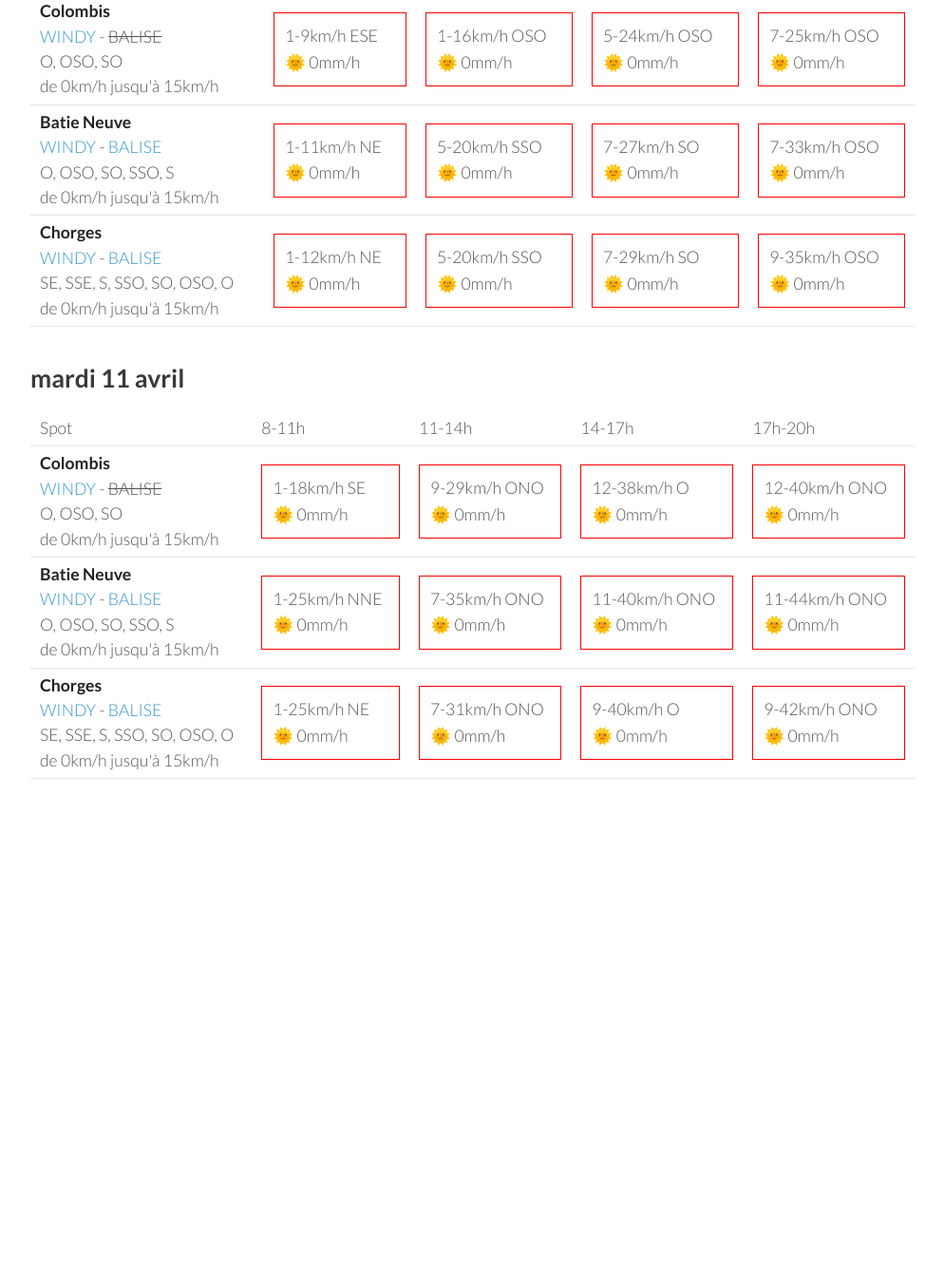
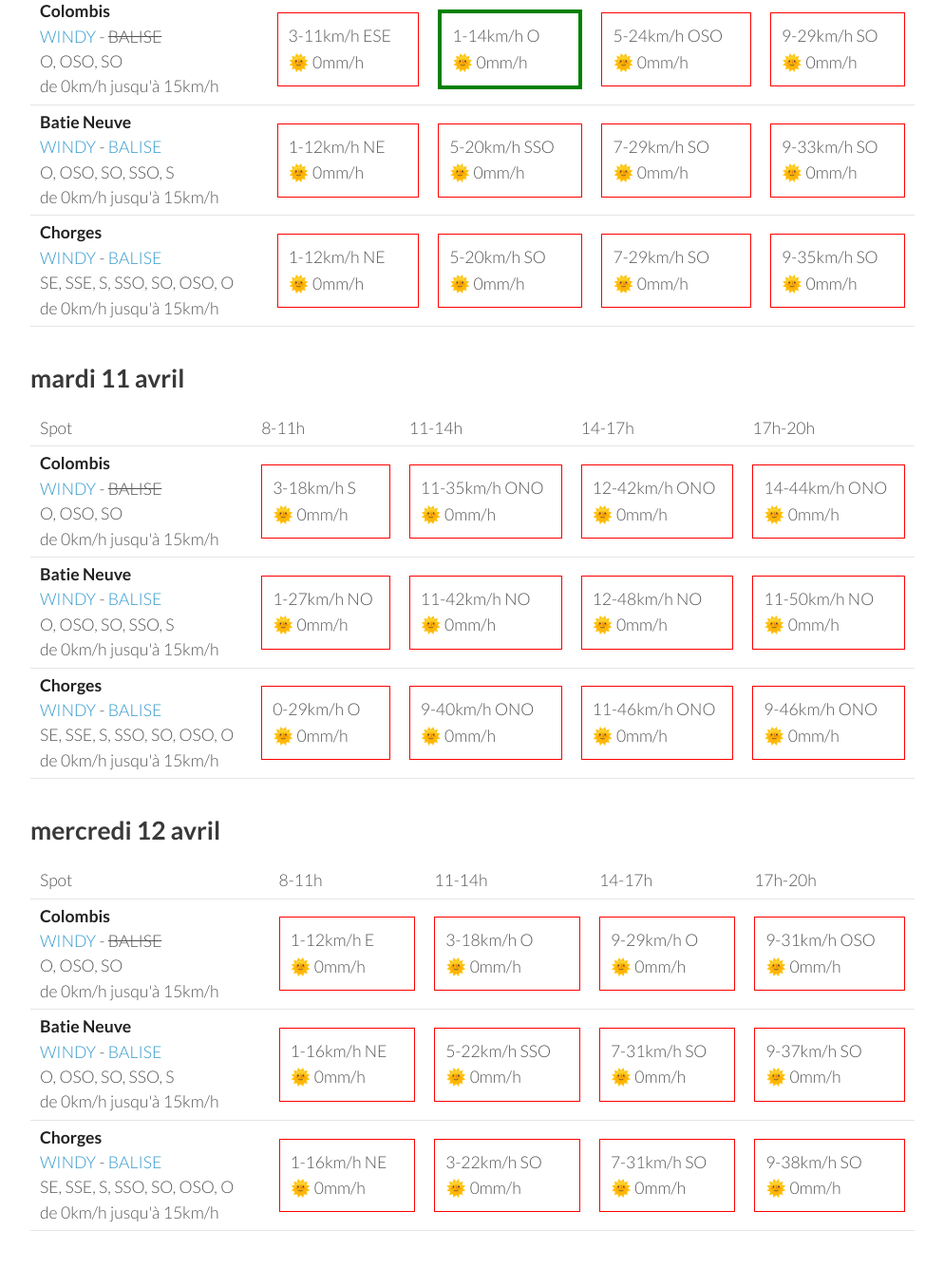
Before and after one commit to parapente-dans-le-nord/parapente-dans-le-nord.github.io, a Jekyll site: the page built from saint_andre.markdown, in a window 1280 px wide and 1400 px high, scrolled down 1801 px. Shown: the top 1335 px of the window at 95% size, without its empty margins (26-1020 px from the left). Built offline with Jekyll 4.4.1, drawn with Linux system fonts in a browser that asks for light colours; before the commit the page ends 2749 px from its top, so only the background shows below that; some of the changed text lies outside the part shown.

Commit message:
update index.markdown

```diff
--- a/saint_andre.markdown
+++ b/saint_andre.markdown
@@ -22,33 +22,30 @@ page mise à jour le vendredi 07 avril 06:36
       <td>17h-20h</td>
     </tr>
 <tr>
-        <td><strong>Colombis</strong><br><a href="https://windy.com/44.494/6.216?44.559,6.262,10">WINDY</a> - <span class="no-balise"> BALISE </span><br> <span class="vent-favorable">O, OSO, SO</span><br><span class="force-vent">de 0km/h jusqu'à 15km/h</span> </td>
+        <td><strong>Chorges</strong><br><a href="https://windy.com/44.578/6.280?44.559,6.262,10">WINDY</a> - <span class=""><a href="https://www.openwindmap.org/PP554">BALISE</a> </span><br> <span class="vent-favorable">SE, SSE, S, SSO, SO, OSO, O</span><br><span class="force-vent">de 0km/h jusqu'à 15km/h</span> </td>
 
-            <td><div class="not-flyable"><p>3-5km/h N</p><p>🌞 0mm/h</p></div></td>
-            <td><div class="not-flyable"><p>5-16km/h ONO</p><p>🌞 0mm/h</p></div></td>
-            <td><div class="not-flyable"><p>9-27km/h O</p><p>🌞 0mm/h</p></div></td>
-            <td><div class="not-flyable"><p>14-44km/h NNO</p><p>🌞 0mm/h</p></div></td>
-
+            <td><div class="not-flyable"><p>0-0km/h NA</p><p>🌧️ 0mm/h</p></div></td>
+            <td><div class="flyable"><p>5-14km/h S</p><p>🌞 0mm/h</p></div></td>
+            <td><div class="not-flyable"><p>16-38km/h ONO</p><p>🌞 0mm/h</p></div></td>
+            <td><div class="not-flyable"><p>24-50km/h NO</p><p>🌞 0mm/h</p></div></td>
 
     </tr>
 <tr>
         <td><strong>Batie Neuve</strong><br><a href="https://windy.com/44.584/6.236?44.559,6.262,10,m:eTtagly">WINDY</a> - <span class=""><a href="https://www.openwindmap.org/PP554">BALISE</a> </span><br> <span class="vent-favorable">O, OSO, SO, SSO, S</span><br><span class="force-vent">de 0km/h jusqu'à 15km/h</span> </td>
 
-            <td><div class="not-flyable"><p>3-7km/h NNE</p><p>🌞 0mm/h</p></div></td>
+            <td><div class="not-flyable"><p>0-0km/h NA</p><p>🌧️ 0mm/h</p></div></td>
             <td><div class="not-flyable"><p>9-25km/h NO</p><p>🌞 0mm/h</p></div></td>
             <td><div class="not-flyable"><p>16-42km/h ONO</p><p>🌞 0mm/h</p></div></td>
-            <td><div class="not-flyable"><p>22-59km/h NO</p><p>🌞 0mm/h</p></div></td>
-
+            <td><div class="not-flyable"><p>20-55km/h NO</p><p>🌞 0mm/h</p></div></td>
 
     </tr>
 <tr>
-        <td><strong>Chorges</strong><br><a href="https://windy.com/44.578/6.280?44.559,6.262,10">WINDY</a> - <span class=""><a href="https://www.openwindmap.org/PP554">BALISE</a> </span><br> <span class="vent-favorable">SE, SSE, S, SSO, SO, OSO, O</span><br><span class="force-vent">de 0km/h jusqu'à 15km/h</span> </td>
+        <td><strong>Colombis</strong><br><a href="https://windy.com/44.494/6.216?44.559,6.262,10">WINDY</a> - <span class="no-balise"> BALISE </span><br> <span class="vent-favorable">O, OSO, SO</span><br><span class="force-vent">de 0km/h jusqu'à 15km/h</span> </td>
 
-            <td><div class="not-flyable"><p>1-5km/h NNE</p><p>🌞 0mm/h</p></div></td>
-            <td><div class="not-flyable"><p>7-20km/h OSO</p><p>🌞 0mm/h</p></div></td>
-            <td><div class="not-flyable"><p>18-38km/h ONO</p><p>🌞 0mm/h</p></div></td>
-            <td><div class="not-flyable"><p>24-51km/h NO</p><p>🌞 0mm/h</p></div></td>
-
+            <td><div class="not-flyable"><p>0-0km/h NA</p><p>🌧️ 0mm/h</p></div></td>
+            <td><div class="not-flyable"><p>7-22km/h NO</p><p>🌞 0mm/h</p></div></td>
+            <td><div class="not-flyable"><p>9-29km/h ONO</p><p>🌞 0mm/h</p></div></td>
+            <td><div class="not-flyable"><p>14-42km/h NO</p><p>🌞 0mm/h</p></div></td>
 
     </tr>
 
@@ -70,30 +67,30 @@ page mise à jour le vendredi 07 avril 06:36
 <tr>
         <td><strong>Batie Neuve</strong><br><a href="https://windy.com/44.584/6.236?44.559,6.262,10,m:eTtagly">WINDY</a> - <span class=""><a href="https://www.openwindmap.org/PP554">BALISE</a> </span><br> <span class="vent-favorable">O, OSO, SO, SSO, S</span><br><span class="force-vent">de 0km/h jusqu'à 15km/h</span> </td>
 
-            <td><div class="not-flyable"><p>5-9km/h NNE</p><p>🌞 0mm/h</p></div></td>
-            <td><div class="flyable"><p>5-12km/h SO</p><p>🌞 0mm/h</p></div></td>
+            <td><div class="not-flyable"><p>5-7km/h NNE</p><p>🌞 0mm/h</p></div></td>
+            <td><div class="flyable"><p>5-11km/h S</p><p>🌞 0mm/h</p></div></td>
             <td><div class="not-flyable"><p>11-25km/h OSO</p><p>🌞 0mm/h</p></div></td>
-            <td><div class="not-flyable"><p>11-25km/h NO</p><p>🌞 0mm/h</p></div></td>
+            <td><div class="not-flyable"><p>11-27km/h NO</p><p>🌞 0mm/h</p></div></td>
 
 
     </tr>
 <tr>
         <td><strong>Chorges</strong><br><a href="https://windy.com/44.578/6.280?44.559,6.262,10">WINDY</a> - <span class=""><a href="https://www.openwindmap.org/PP554">BALISE</a> </span><br> <span class="vent-favorable">SE, SSE, S, SSO, SO, OSO, O</span><br><span class="force-vent">de 0km/h jusqu'à 15km/h</span> </td>
 
-            <td><div class="not-flyable"><p>3-5km/h NE</p><p>🌞 0mm/h</p></div></td>
-            <td><div class="flyable"><p>5-11km/h SO</p><p>🌞 0mm/h</p></div></td>
-            <td><div class="not-flyable"><p>12-24km/h SO</p><p>🌞 0mm/h</p></div></td>
-            <td><div class="not-flyable"><p>11-27km/h O</p><p>🌞 0mm/h</p></div></td>
+            <td><div class="not-flyable"><p>1-5km/h NE</p><p>🌞 0mm/h</p></div></td>
+            <td><div class="flyable"><p>3-11km/h SSO</p><p>🌞 0mm/h</p></div></td>
+            <td><div class="not-flyable"><p>12-25km/h SO</p><p>🌞 0mm/h</p></div></td>
+            <td><div class="not-flyable"><p>9-24km/h ONO</p><p>🌞 0mm/h</p></div></td>
 
 
     </tr>
 <tr>
         <td><strong>Colombis</strong><br><a href="https://windy.com/44.494/6.216?44.559,6.262,10">WINDY</a> - <span class="no-balise"> BALISE </span><br> <span class="vent-favorable">O, OSO, SO</span><br><span class="force-vent">de 0km/h jusqu'à 15km/h</span> </td>
 
-            <td><div class="not-flyable"><p>3-7km/h NE</p><p>🌞 0mm/h</p></div></td>
-            <td><div class="not-flyable"><p>5-16km/h ESE</p><p>🌞 0mm/h</p></div></td>
+            <td><div class="not-flyable"><p>1-3km/h N</p><p>🌞 0mm/h</p></div></td>
+            <td><div class="not-flyable"><p>5-12km/h SSE</p><p>🌞 0mm/h</p></div></td>
             <td><div class="not-flyable"><p>5-18km/h O</p><p>🌞 0mm/h</p></div></td>
-            <td><div class="not-flyable"><p>5-20km/h O</p><p>🌞 0mm/h</p></div></td>
+            <td><div class="not-flyable"><p>5-18km/h ONO</p><p>🌞 0mm/h</p></div></td>
 
 
     </tr>
@@ -117,9 +114,9 @@ page mise à jour le vendredi 07 avril 06:36
         <td><strong>Colombis</strong><br><a href="https://windy.com/44.494/6.216?44.559,6.262,10">WINDY</a> - <span class="no-balise"> BALISE </span><br> <span class="vent-favorable">O, OSO, SO</span><br><span class="force-vent">de 0km/h jusqu'à 15km/h</span> </td>
 
             <td><div class="not-flyable"><p>3-18km/h ENE</p><p>🌞 0mm/h</p></div></td>
-            <td><div class="not-flyable"><p>1-18km/h NNO</p><p>🌞 0mm/h</p></div></td>
+            <td><div class="not-flyable"><p>3-16km/h NO</p><p>🌞 0mm/h</p></div></td>
             <td><div class="not-flyable"><p>5-25km/h O</p><p>🌞 0mm/h</p></div></td>
-            <td><div class="not-flyable"><p>11-31km/h OSO</p><p>🌞 0mm/h</p></div></td>
+            <td><div class="not-flyable"><p>7-27km/h SO</p><p>🌞 0mm/h</p></div></td>
 
 
     </tr>
@@ -127,19 +124,19 @@ page mise à jour le vendredi 07 avril 06:36
         <td><strong>Batie Neuve</strong><br><a href="https://windy.com/44.584/6.236?44.559,6.262,10,m:eTtagly">WINDY</a> - <span class=""><a href="https://www.openwindmap.org/PP554">BALISE</a> </span><br> <span class="vent-favorable">O, OSO, SO, SSO, S</span><br><span class="force-vent">de 0km/h jusqu'à 15km/h</span> </td>
 
             <td><div class="not-flyable"><p>3-20km/h NE</p><p>🌞 0mm/h</p></div></td>
-            <td><div class="not-flyable"><p>3-20km/h SSO</p><p>🌞 0mm/h</p></div></td>
-            <td><div class="not-flyable"><p>7-29km/h SO</p><p>🌞 0mm/h</p></div></td>
-            <td><div class="not-flyable"><p>9-35km/h OSO</p><p>🌞 0mm/h</p></div></td>
+            <td><div class="not-flyable"><p>3-20km/h SO</p><p>🌞 0mm/h</p></div></td>
+            <td><div class="not-flyable"><p>7-29km/h OSO</p><p>🌞 0mm/h</p></div></td>
+            <td><div class="not-flyable"><p>7-33km/h OSO</p><p>🌧 0.2mm/h</p></div></td>
 
 
     </tr>
 <tr>
         <td><strong>Chorges</strong><br><a href="https://windy.com/44.578/6.280?44.559,6.262,10">WINDY</a> - <span class=""><a href="https://www.openwindmap.org/PP554">BALISE</a> </span><br> <span class="vent-favorable">SE, SSE, S, SSO, SO, OSO, O</span><br><span class="force-vent">de 0km/h jusqu'à 15km/h</span> </td>
 
-            <td><div class="not-flyable"><p>3-22km/h NE</p><p>🌞 0mm/h</p></div></td>
-            <td><div class="not-flyable"><p>3-22km/h SSO</p><p>🌞 0mm/h</p></div></td>
-            <td><div class="not-flyable"><p>7-29km/h OSO</p><p>🌞 0mm/h</p></div></td>
-            <td><div class="not-flyable"><p>9-35km/h OSO</p><p>🌞 0mm/h</p></div></td>
+            <td><div class="not-flyable"><p>3-20km/h NE</p><p>🌞 0mm/h</p></div></td>
+            <td><div class="not-flyable"><p>3-22km/h SO</p><p>🌞 0mm/h</p></div></td>
+            <td><div class="not-flyable"><p>7-31km/h OSO</p><p>🌞 0mm/h</p></div></td>
+            <td><div class="not-flyable"><p>7-35km/h OSO</p><p>🌧 0.2mm/h</p></div></td>
 
 
     </tr>
@@ -162,20 +159,20 @@ page mise à jour le vendredi 07 avril 06:36
 <tr>
         <td><strong>Colombis</strong><br><a href="https://windy.com/44.494/6.216?44.559,6.262,10">WINDY</a> - <span class="no-balise"> BALISE </span><br> <span class="vent-favorable">O, OSO, SO</span><br><span class="force-vent">de 0km/h jusqu'à 15km/h</span> </td>
 
-            <td><div class="not-flyable"><p>1-9km/h ESE</p><p>🌞 0mm/h</p></div></td>
-            <td><div class="not-flyable"><p>1-16km/h OSO</p><p>🌞 0mm/h</p></div></td>
+            <td><div class="not-flyable"><p>3-11km/h ESE</p><p>🌞 0mm/h</p></div></td>
+            <td><div class="flyable"><p>1-14km/h O</p><p>🌞 0mm/h</p></div></td>
             <td><div class="not-flyable"><p>5-24km/h OSO</p><p>🌞 0mm/h</p></div></td>
-            <td><div class="not-flyable"><p>7-25km/h OSO</p><p>🌞 0mm/h</p></div></td>
+            <td><div class="not-flyable"><p>9-29km/h SO</p><p>🌞 0mm/h</p></div></td>
 
 
     </tr>
 <tr>
         <td><strong>Batie Neuve</strong><br><a href="https://windy.com/44.584/6.236?44.559,6.262,10,m:eTtagly">WINDY</a> - <span class=""><a href="https://www.openwindmap.org/PP554">BALISE</a> </span><br> <span class="vent-favorable">O, OSO, SO, SSO, S</span><br><span class="force-vent">de 0km/h jusqu'à 15km/h</span> </td>
 
-            <td><div class="not-flyable"><p>1-11km/h NE</p><p>🌞 0mm/h</p></div></td>
+            <td><div class="not-flyable"><p>1-12km/h NE</p><p>🌞 0mm/h</p></div></td>
             <td><div class="not-flyable"><p>5-20km/h SSO</p><p>🌞 0mm/h</p></div></td>
-            <td><div class="not-flyable"><p>7-27km/h SO</p><p>🌞 0mm/h</p></div></td>
-            <td><div class="not-flyable"><p>7-33km/h OSO</p><p>🌞 0mm/h</p></div></td>
+            <td><div class="not-flyable"><p>7-29km/h SO</p><p>🌞 0mm/h</p></div></td>
+            <td><div class="not-flyable"><p>9-33km/h SO</p><p>🌞 0mm/h</p></div></td>
 
 
     </tr>
@@ -183,9 +180,9 @@ page mise à jour le vendredi 07 avril 06:36
         <td><strong>Chorges</strong><br><a href="https://windy.com/44.578/6.280?44.559,6.262,10">WINDY</a> - <span class=""><a href="https://www.openwindmap.org/PP554">BALISE</a> </span><br> <span class="vent-favorable">SE, SSE, S, SSO, SO, OSO, O</span><br><span class="force-vent">de 0km/h jusqu'à 15km/h</span> </td>
 
             <td><div class="not-flyable"><p>1-12km/h NE</p><p>🌞 0mm/h</p></div></td>
-            <td><div class="not-flyable"><p>5-20km/h SSO</p><p>🌞 0mm/h</p></div></td>
+            <td><div class="not-flyable"><p>5-20km/h SO</p><p>🌞 0mm/h</p></div></td>
             <td><div class="not-flyable"><p>7-29km/h SO</p><p>🌞 0mm/h</p></div></td>
-            <td><div class="not-flyable"><p>9-35km/h OSO</p><p>🌞 0mm/h</p></div></td>
+            <td><div class="not-flyable"><p>9-35km/h SO</p><p>🌞 0mm/h</p></div></td>
 
 
     </tr>
@@ -208,30 +205,30 @@ page mise à jour le vendredi 07 avril 06:36
 <tr>
         <td><strong>Colombis</strong><br><a href="https://windy.com/44.494/6.216?44.559,6.262,10">WINDY</a> - <span class="no-balise"> BALISE </span><br> <span class="vent-favorable">O, OSO, SO</span><br><span class="force-vent">de 0km/h jusqu'à 15km/h</span> </td>
 
-            <td><div class="not-flyable"><p>1-18km/h SE</p><p>🌞 0mm/h</p></div></td>
-            <td><div class="not-flyable"><p>9-29km/h ONO</p><p>🌞 0mm/h</p></div></td>
-            <td><div class="not-flyable"><p>12-38km/h O</p><p>🌞 0mm/h</p></div></td>
-            <td><div class="not-flyable"><p>12-40km/h ONO</p><p>🌞 0mm/h</p></div></td>
+            <td><div class="not-flyable"><p>3-18km/h S</p><p>🌞 0mm/h</p></div></td>
+            <td><div class="not-flyable"><p>11-35km/h ONO</p><p>🌞 0mm/h</p></div></td>
+            <td><div class="not-flyable"><p>12-42km/h ONO</p><p>🌞 0mm/h</p></div></td>
+            <td><div class="not-flyable"><p>14-44km/h ONO</p><p>🌞 0mm/h</p></div></td>
 
 
     </tr>
 <tr>
         <td><strong>Batie Neuve</strong><br><a href="https://windy.com/44.584/6.236?44.559,6.262,10,m:eTtagly">WINDY</a> - <span class=""><a href="https://www.openwindmap.org/PP554">BALISE</a> </span><br> <span class="vent-favorable">O, OSO, SO, SSO, S</span><br><span class="force-vent">de 0km/h jusqu'à 15km/h</span> </td>
 
-            <td><div class="not-flyable"><p>1-25km/h NNE</p><p>🌞 0mm/h</p></div></td>
-            <td><div class="not-flyable"><p>7-35km/h ONO</p><p>🌞 0mm/h</p></div></td>
-            <td><div class="not-flyable"><p>11-40km/h ONO</p><p>🌞 0mm/h</p></div></td>
-            <td><div class="not-flyable"><p>11-44km/h ONO</p><p>🌞 0mm/h</p></div></td>
+            <td><div class="not-flyable"><p>1-27km/h NO</p><p>🌞 0mm/h</p></div></td>
+            <td><div class="not-flyable"><p>11-42km/h NO</p><p>🌞 0mm/h</p></div></td>
+            <td><div class="not-flyable"><p>12-48km/h NO</p><p>🌞 0mm/h</p></div></td>
+            <td><div class="not-flyable"><p>11-50km/h NO</p><p>🌞 0mm/h</p></div></td>
 
 
     </tr>
 <tr>
         <td><strong>Chorges</strong><br><a href="https://windy.com/44.578/6.280?44.559,6.262,10">WINDY</a> - <span class=""><a href="https://www.openwindmap.org/PP554">BALISE</a> </span><br> <span class="vent-favorable">SE, SSE, S, SSO, SO, OSO, O</span><br><span class="force-vent">de 0km/h jusqu'à 15km/h</span> </td>
 
-            <td><div class="not-flyable"><p>1-25km/h NE</p><p>🌞 0mm/h</p></div></td>
-            <td><div class="not-flyable"><p>7-31km/h ONO</p><p>🌞 0mm/h</p></div></td>
-            <td><div class="not-flyable"><p>9-40km/h O</p><p>🌞 0mm/h</p></div></td>
-            <td><div class="not-flyable"><p>9-42km/h ONO</p><p>🌞 0mm/h</p></div></td>
+            <td><div class="not-flyable"><p>0-29km/h O</p><p>🌞 0mm/h</p></div></td>
+            <td><div class="not-flyable"><p>9-40km/h ONO</p><p>🌞 0mm/h</p></div></td>
+            <td><div class="not-flyable"><p>11-46km/h ONO</p><p>🌞 0mm/h</p></div></td>
+            <td><div class="not-flyable"><p>9-46km/h ONO</p><p>🌞 0mm/h</p></div></td>
 
 
     </tr>
@@ -239,3 +236,49 @@ page mise à jour le vendredi 07 avril 06:36
 </tbody>
 </table>
 {:/}
+## mercredi 12 avril
+
+{::nomarkdown}
+<table>
+  <tbody>
+    <tr>
+      <td>Spot</td>
+      <td>8-11h</td>
+      <td>11-14h</td>
+      <td>14-17h</td>
+      <td>17h-20h</td>
+    </tr>
+<tr>
+        <td><strong>Colombis</strong><br><a href="https://windy.com/44.494/6.216?44.559,6.262,10">WINDY</a> - <span class="no-balise"> BALISE </span><br> <span class="vent-favorable">O, OSO, SO</span><br><span class="force-vent">de 0km/h jusqu'à 15km/h</span> </td>
+
+            <td><div class="not-flyable"><p>1-12km/h E</p><p>🌞 0mm/h</p></div></td>
+            <td><div class="not-flyable"><p>3-18km/h O</p><p>🌞 0mm/h</p></div></td>
+            <td><div class="not-flyable"><p>9-29km/h O</p><p>🌞 0mm/h</p></div></td>
+            <td><div class="not-flyable"><p>9-31km/h OSO</p><p>🌞 0mm/h</p></div></td>
+
+
+    </tr>
+<tr>
+        <td><strong>Batie Neuve</strong><br><a href="https://windy.com/44.584/6.236?44.559,6.262,10,m:eTtagly">WINDY</a> - <span class=""><a href="https://www.openwindmap.org/PP554">BALISE</a> </span><br> <span class="vent-favorable">O, OSO, SO, SSO, S</span><br><span class="force-vent">de 0km/h jusqu'à 15km/h</span> </td>
+
+            <td><div class="not-flyable"><p>1-16km/h NE</p><p>🌞 0mm/h</p></div></td>
+            <td><div class="not-flyable"><p>5-22km/h SSO</p><p>🌞 0mm/h</p></div></td>
+            <td><div class="not-flyable"><p>7-31km/h SO</p><p>🌞 0mm/h</p></div></td>
+            <td><div class="not-flyable"><p>9-37km/h SO</p><p>🌞 0mm/h</p></div></td>
+
+
+    </tr>
+<tr>
+        <td><strong>Chorges</strong><br><a href="https://windy.com/44.578/6.280?44.559,6.262,10">WINDY</a> - <span class=""><a href="https://www.openwindmap.org/PP554">BALISE</a> </span><br> <span class="vent-favorable">SE, SSE, S, SSO, SO, OSO, O</span><br><span class="force-vent">de 0km/h jusqu'à 15km/h</span> </td>
+
+            <td><div class="not-flyable"><p>1-16km/h NE</p><p>🌞 0mm/h</p></div></td>
+            <td><div class="not-flyable"><p>3-22km/h SO</p><p>🌞 0mm/h</p></div></td>
+            <td><div class="not-flyable"><p>7-31km/h SO</p><p>🌞 0mm/h</p></div></td>
+            <td><div class="not-flyable"><p>9-38km/h SO</p><p>🌞 0mm/h</p></div></td>
+
+
+    </tr>
+
+</tbody>
+</table>
+{:/}
```
Also changed, not shown: other parts of saint_andre.markdown (+1 -1 lines).
